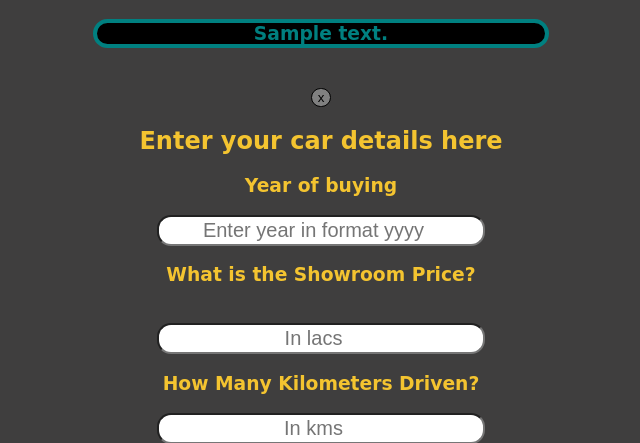
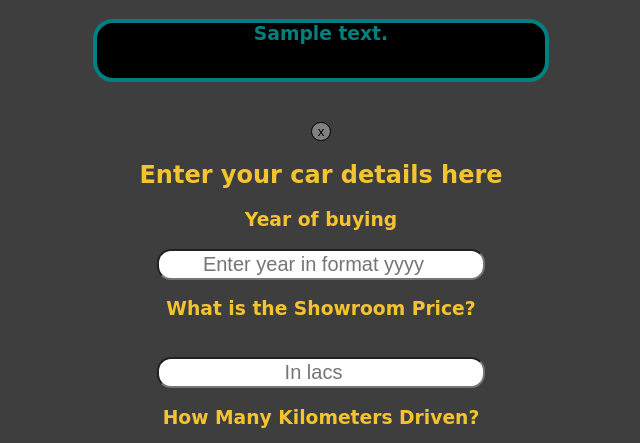
Before and after one commit to atharva0800/car_price_prediction, a Flask app: template templates/index.html in a window 1280 px wide. Shown: the part 440-883 px from the top of the page, without its empty margins (319-959 px from the left). Run offline with Flask 2, Linux system fonts and the light colour scheme; the template is opened without the code that fills it: most values are stand-ins (such as "Sample title", 1, 10 or a date in 2020); parts of the project's set-up code (start-up, migrations or seed data) failed here and were passed over.

Commit message:
deployment changes

```diff
--- a/templates/index.html
+++ b/templates/index.html
@@ -63,7 +63,7 @@
 
     <div style="color: #F4C430">
         <form action="{{ url_for('predict')}}" method="post">
-            <h3 id="prediction" style="color: teal; display: inline-block; border: 4px solid teal; width: 35%; hieght: 50px; border-radius: 20px; background-color: black; visibility: visible;">{{ prediction_text }}<h3>
+            <h3 id="prediction" style="color: teal; display: inline-block; border: 4px solid teal; width: 35%; height: 55px; border-radius: 20px; background-color: black; visibility: visible;">{{ prediction_text }}<h3>
                 <button id="close" onclick="func()" style="border: 1px solid; background-color: grey; border-radius: 20px; justify-items: right; display: inline-block;">x</button>
             <h2>Enter your car details here</h2>
             <h3>Year of buying</h3>
```
